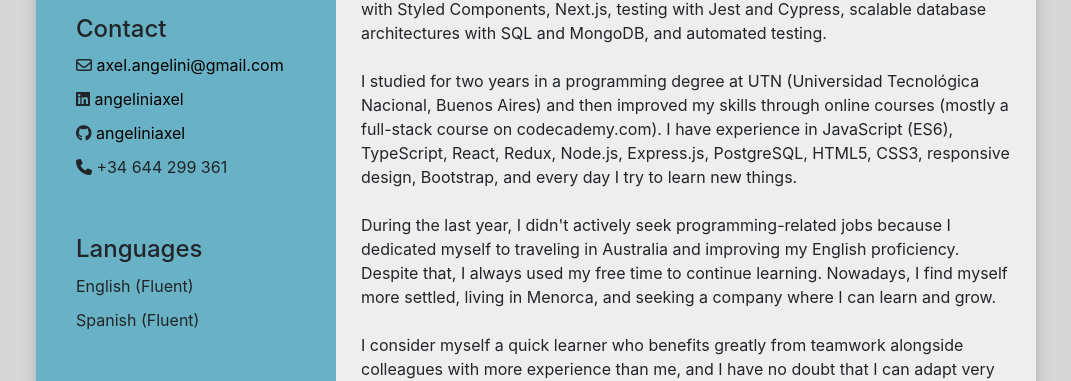
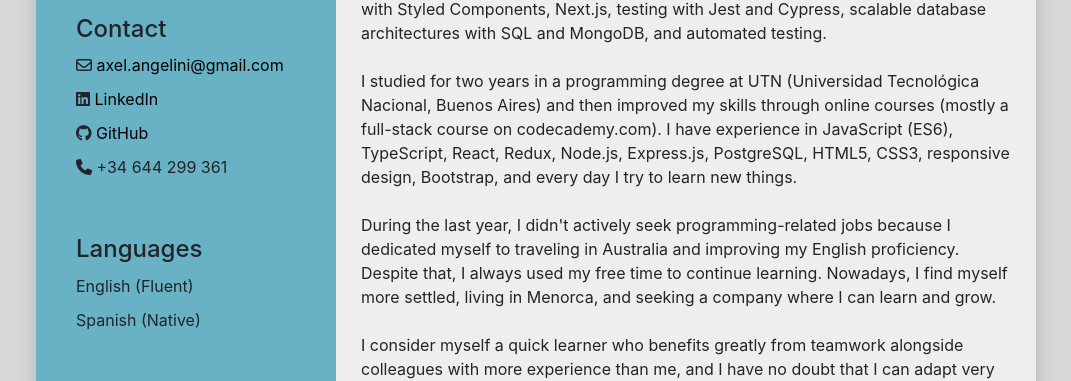
Before and after one commit to AngeliniAxel/cv, a React (Create React App) app: page / in a window 1280 px wide. Shown: the part 352-733 px from the top of the page, without its empty margins (104-1175 px from the left). Built offline with nearby package versions, Linux system fonts and the light colour scheme.

Commit message:
Update Info.js

```diff
--- a/src/components/Info.js
+++ b/src/components/Info.js
@@ -18,7 +18,7 @@ const Info = () => {
             rel='noreferrer'
           >
             {' '}
-            angeliniaxel
+            LinkedIn
           </a>
         </li>
         <li>
@@ -29,7 +29,7 @@ const Info = () => {
             rel='noreferrer'
           >
             {' '}
-            angeliniaxel
+            GitHub
           </a>
         </li>
         <li>
@@ -43,7 +43,7 @@ const Info = () => {
           English <span className='lang-desc'>(Fluent)</span>
         </li>
         <li>
-          Spanish <span className='lang-desc'>(Fluent)</span>
+          Spanish <span className='lang-desc'>(Native)</span>
         </li>
       </ul>
 
```
